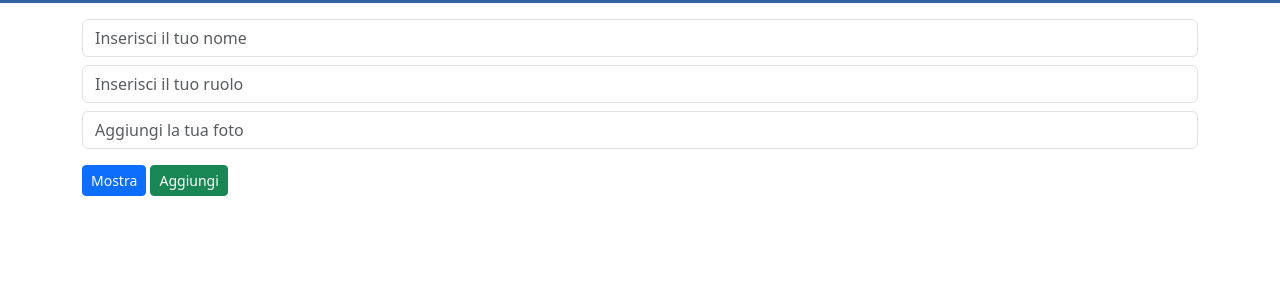
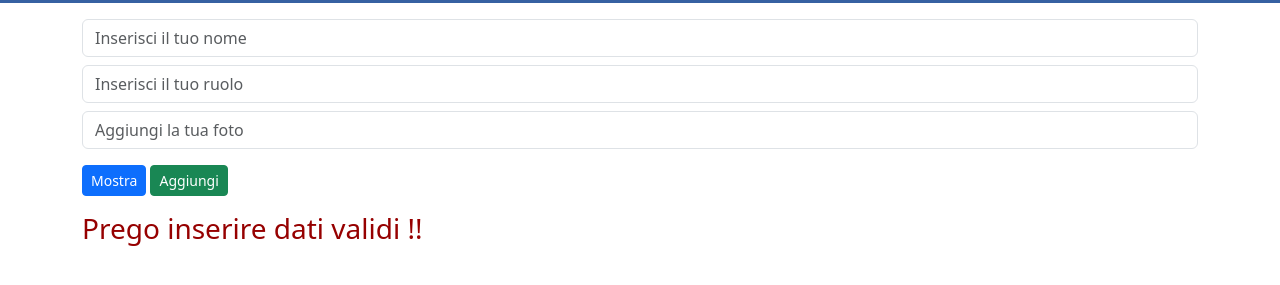
Before and after one commit to RobyLedda94/Repo-Oggetti-Team, a plain HTML site: page index.html in a window 1280 px wide. Both pictures are taken after a click on the button "Aggiungi". Shown: the part 93-378 px from the top of the page. Drawn offline with nearby package versions, Linux system fonts and the light colour scheme.

Commit message:
[UPD] controllo sul dato inserito, mostro un messaggio che cambia in base alla condizione

```diff
--- a/css/style.css
+++ b/css/style.css
@@ -17,3 +17,12 @@ header {
 .min-h {
     min-height: 395px;
 }
+
+
+.text-red {
+    color: rgb(150, 0, 0);
+}
+
+.text-green {
+    color: rgb(0, 107, 0);
+}
--- a/index.html
+++ b/index.html
@@ -36,6 +36,9 @@
                         <div class="my-3">
                             <button id="mostra-membri" class="btn btn-sm btn-primary">Mostra</button>
                             <button id="aggiungi-membri" class="btn btn-sm btn-success">Aggiungi</button>
+                        </div>
+                        <div>
+                            <h3 id="msg-team"></h3>
                         </div>
                         <div id="team-container" class="row my-3">
                             <!-- <div class="col-12 col-sm-6 col-md-4">
--- a/js/script.js
+++ b/js/script.js
@@ -116,11 +116,15 @@ let mostra_btn = document.getElementById('mostra-membri');
 let aggiungi_btn = document.getElementById('aggiungi-membri');
 
 
-
+// Recupero l'elemento che mostra un messaggio a video
+let msg_team = document.getElementById('msg-team');
 
 
 // Evento al bottone che mostra gli elementi del team
 mostra_btn.addEventListener('click', function () {
+
+    // Quando mostro la lista svuoto il contenuto del messaggio
+    msg_team.innerText = '';
     // Richiamo la funzione che mostra le card passandole un argomento (array_team)
     mostraCarte(array_team);
 });
@@ -133,14 +137,29 @@ aggiungi_btn.addEventListener('click', function () {
     let ruolo_membro = document.getElementById('ruolo').value;
     let immagine_membro = document.getElementById('immagine').value;
 
-    console.log(nome_membro, ruolo_membro, immagine_membro);
 
     // Richiamo la funzione che aggiunge un nuovo oggetto all'array del team
 
     let nuovo_membro = creaMembro(nome_membro, ruolo_membro, immagine_membro);
 
-    // Push dell nuovo membro nell'array di team
-    array_team.push(nuovo_membro);
+
+    // Rimuovo le classi del messaggio per evitare conflitti
+    msg_team.classList.remove('text-red', 'text-green');
+
+    // Controllo sui dati inseriti dall'utente
+
+    if (nome_membro === '' || ruolo_membro === '' || immagine_membro === '') {
+        msg_team.innerText = 'Prego inserire dati validi !!';
+        msg_team.classList.add('text-red');
+    } else {
+        // Push dell nuovo membro nell'array di team
+        array_team.push(nuovo_membro);
+        msg_team.innerText = 'Nuovo membro aggiunto con successo !!';
+        msg_team.classList.add('text-green');
+    };
+
+
+
 
     console.log(array_team);
 
```
